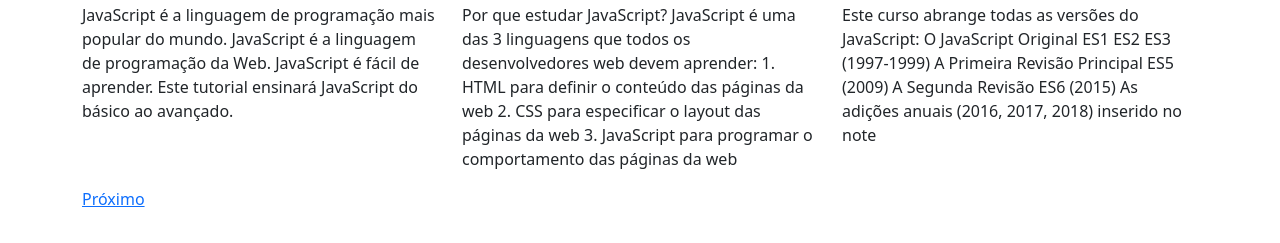
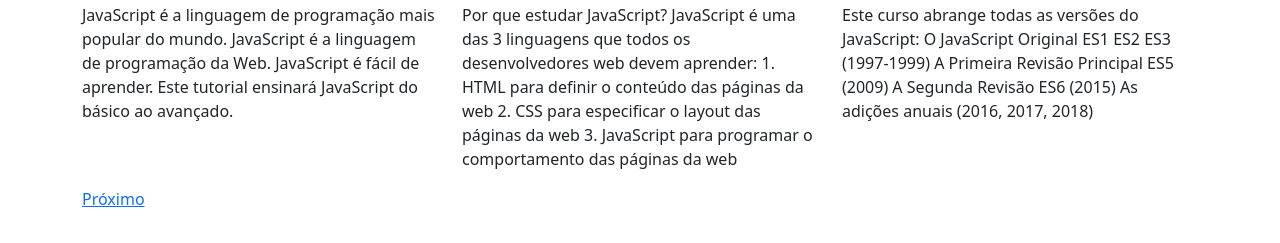
Before and after one commit to YedoCosta/cursojavascriptbs, a plain HTML site: page index.html in a window 1280 px wide. Shown: the part 53-296 px from the top of the page. Drawn offline with nearby package versions, Linux system fonts and the light colour scheme.

Commit message:
cria index no meu note tira aviso

```diff
--- a/index.html
+++ b/index.html
@@ -42,8 +42,6 @@
                     A Primeira Revisão Principal ES5 (2009)
                     A Segunda Revisão ES6 (2015)
                     As adições anuais (2016, 2017, 2018)
-
-                    inserido no note
                 </p>
             </div>
             <div class="col-12">
```
